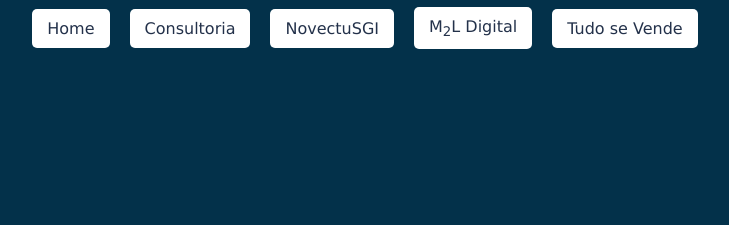
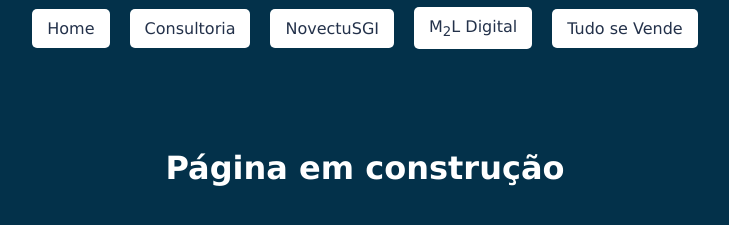
Before and after one commit to jgmcorrea/JM, a plain HTML site: page novectus.html in a window 1280 px wide. Shown: the part 153-378 px from the top of the page, without its empty margins (275-1004 px from the left). Drawn offline with Linux system fonts and the light colour scheme.

Commit message:
segundo commit

```diff
--- a/novectus.html
+++ b/novectus.html
@@ -36,7 +36,9 @@
             <span></span>
         </div>
     </header>
-
+    <main>
+        <h1 style="text-align: center; padding-top: 100px;">Página em construção</h1>
+    </main>
     <script src="script.js"></script>
 </body>
 </html>
```
Also changed, not shown: index.html (+1 -1 lines).
